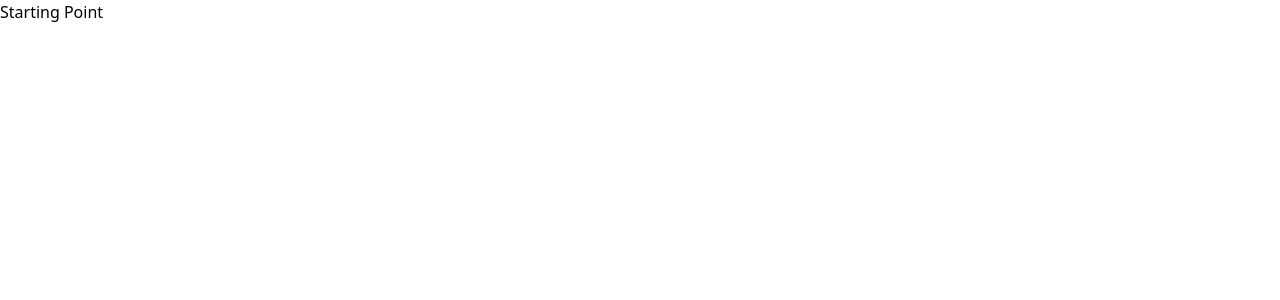
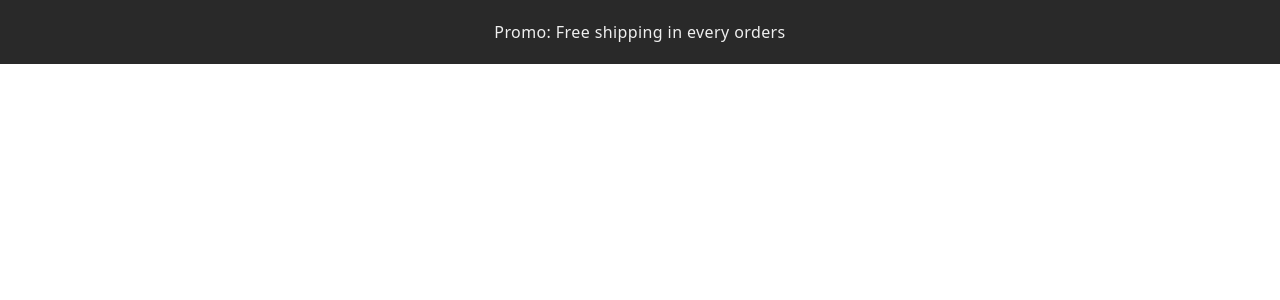
Before and after one commit to Kansoldev/Wear4u-react, a React (Vite) app: page / in a window 1280 px wide. Shown: the top 300 px of the page. Built offline with nearby package versions, Linux system fonts and the light colour scheme.

Commit message:
Add promo banner

```diff
--- a/src/App.tsx
+++ b/src/App.tsx
@@ -1,7 +1,18 @@
 import "./App.css";
 
 function App() {
-  return <h1>Starting Point</h1>;
+  return (
+    <>
+      <div
+        className="py-5 text-center font-medium bg-[#292929] text-[#efefef]"
+        style={{
+          letterSpacing: ".4px",
+        }}
+      >
+        <p>Promo: Free shipping in every orders</p>
+      </div>
+    </>
+  );
 }
 
 export default App;
```
